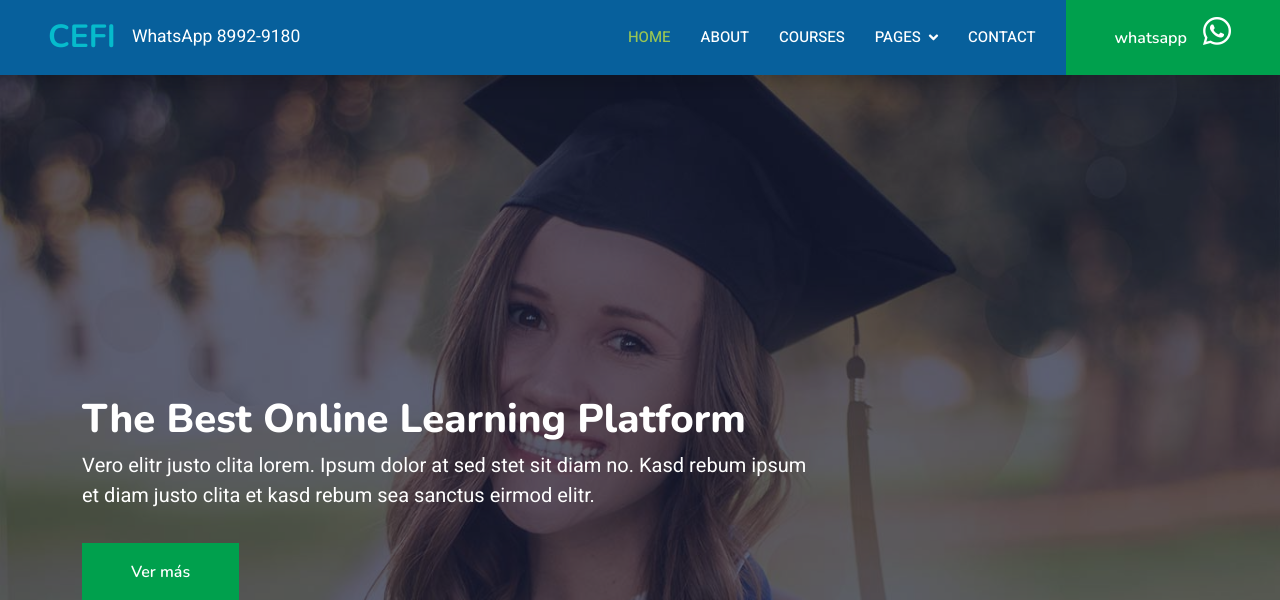
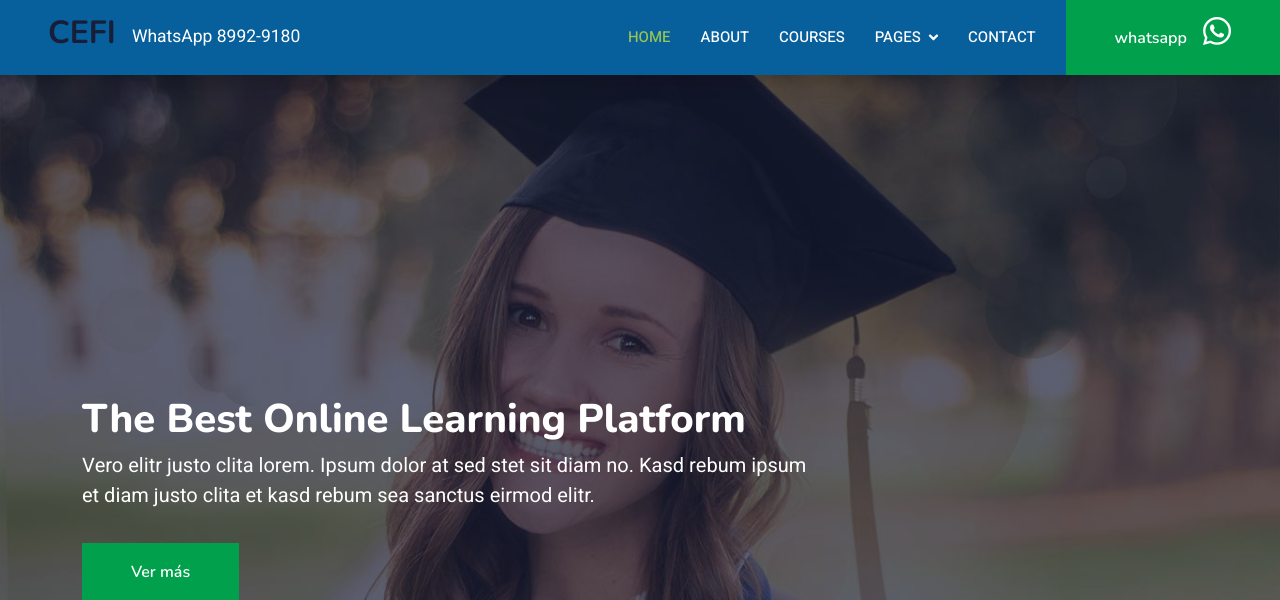
Before and after one commit to renan2013/cefi2026, a PHP site: page /index.php in a window 1280 px wide. Shown: the top 600 px of the page. Run offline with PHP 8.4, Linux system fonts and the light colour scheme; some libraries are stand-ins or nearby versions.

Commit message:
testimonios

```diff
--- a/web_site/header.php
+++ b/web_site/header.php
@@ -44,7 +44,7 @@
     <!-- Navbar Start -->
     <nav class="navbar navbar-expand-lg navbar-light shadow sticky-top p-0">
                     <a href="index.php" class="navbar-brand d-flex align-items-center px-4 px-lg-5">
-                        <h2 class="m-0 text-primary">CEFI</h2>
+                        <h2 class="">CEFI</h2>
                         <small class="ms-3 text-white">WhatsApp 8992-9180</small>
                     </a>        <button type="button" class="navbar-toggler me-4" data-bs-toggle="collapse" data-bs-target="#navbarCollapse">
             <span class="navbar-toggler-icon"></span>
```
